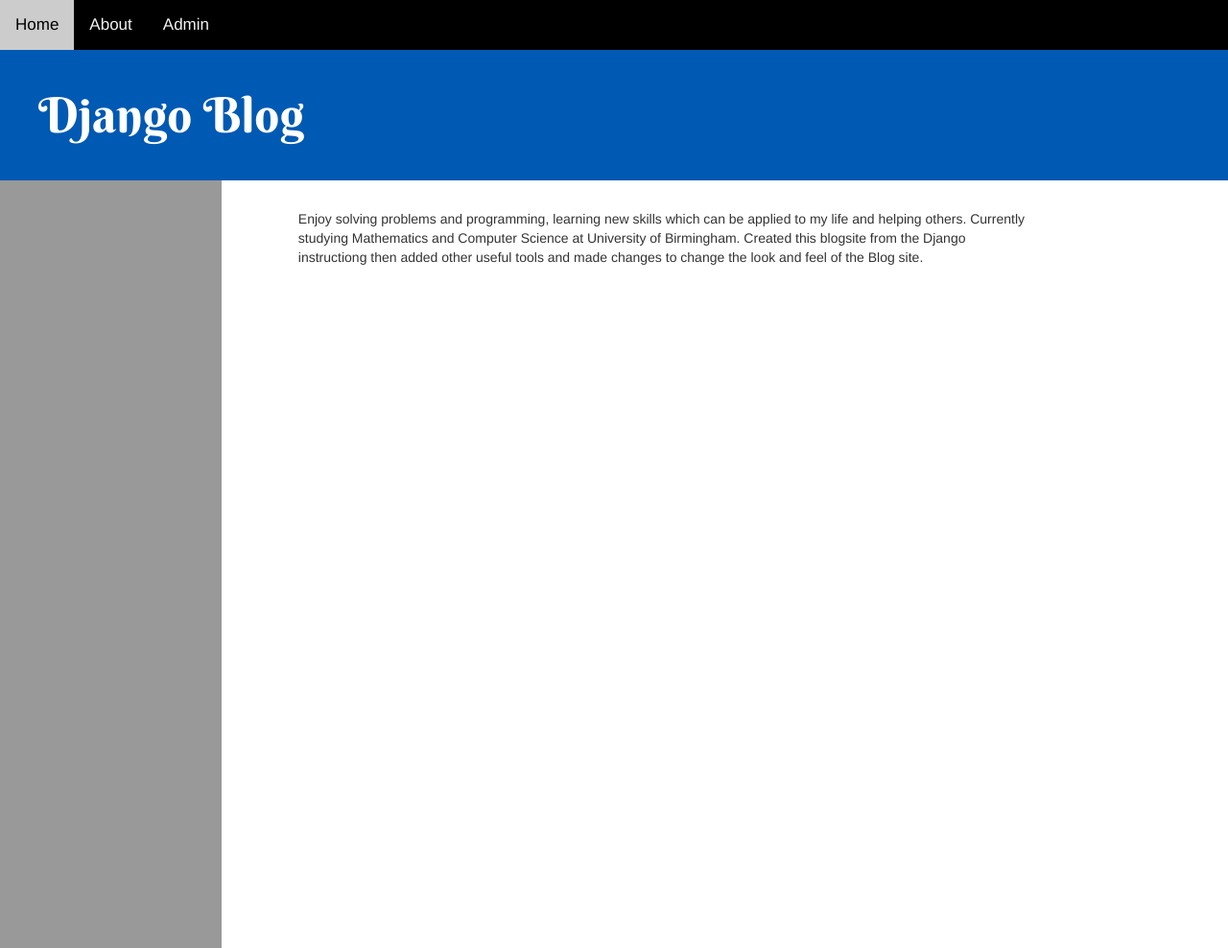
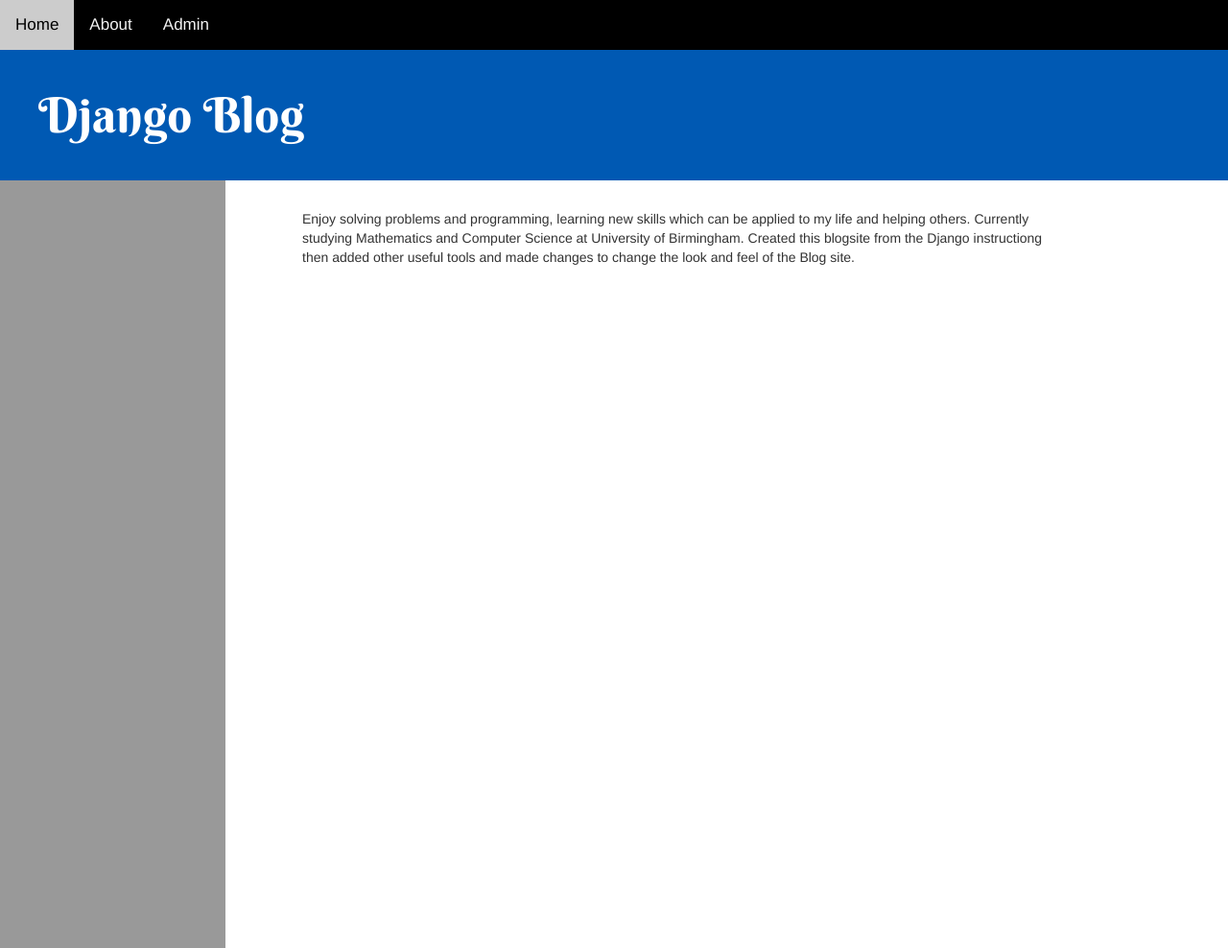
Before and after one commit to ZakeC1/blog, a Django app: page /about/ in a window 1280 px wide; the page is wider, and only the part inside the window is pictured. Shown: that part at 96% size. Run offline with Django 3.2, Linux system fonts and the light colour scheme; some libraries are stand-ins or nearby versions.

Commit message:
Resizing

```diff
--- a/blog/static/css/blog.css
+++ b/blog/static/css/blog.css
@@ -87,7 +87,7 @@ color: black;
 .sidelinks {
 min-height: 500%;
 flex: 0.2;
-width: 250px;
+width: 275px;
 background-color: #999999;
 overflow: shown;
 }
@@ -98,7 +98,7 @@ padding-left: 20px;
 padding-top: 15px;
 padding-bottom: 15px;
 height: 60px;
-font-size: 1.3vw;
+font-size: 1.2vw;
 text-decoration: none;
 display: block;
 font-family: 'Berkshire Swash';
```
